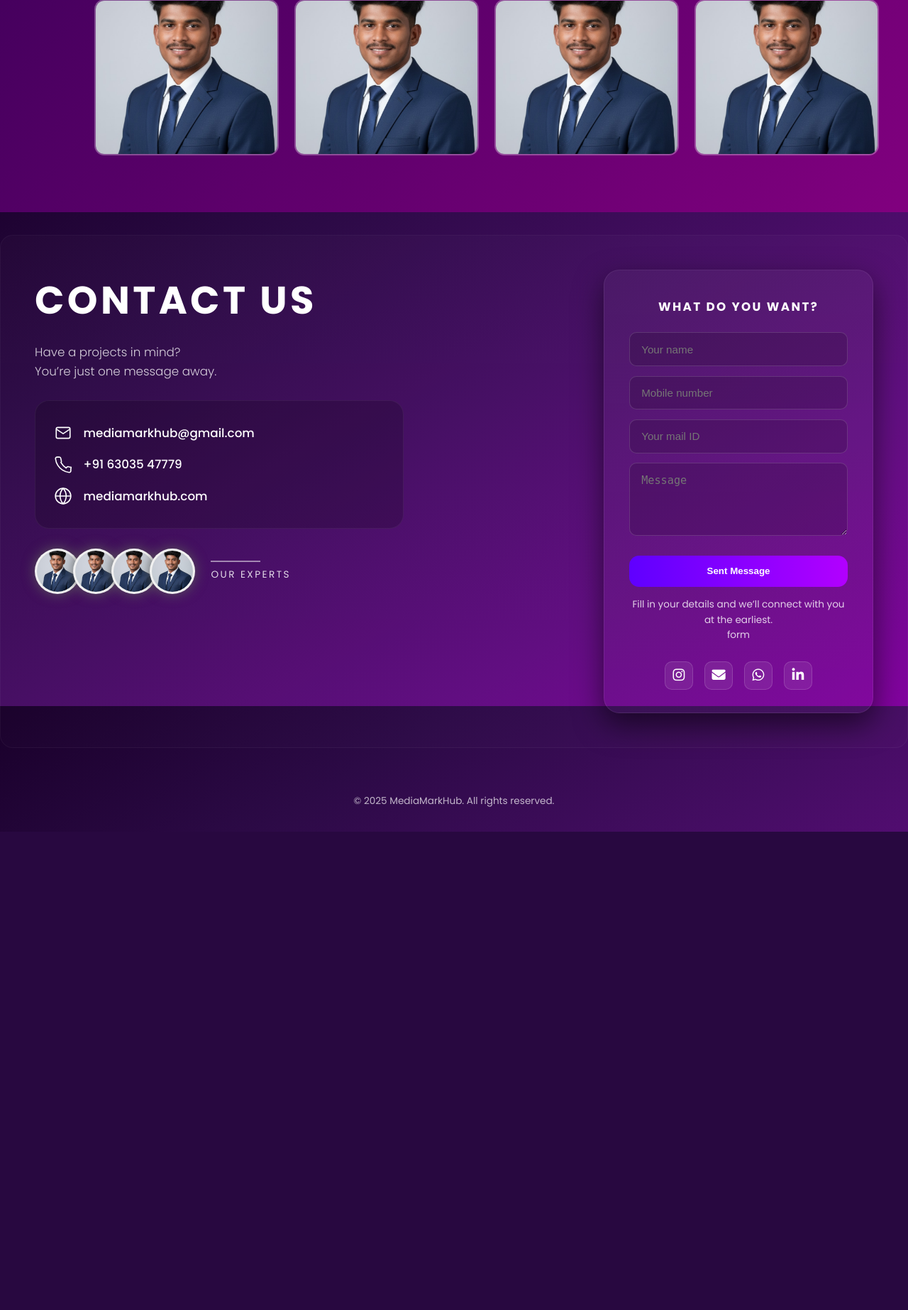
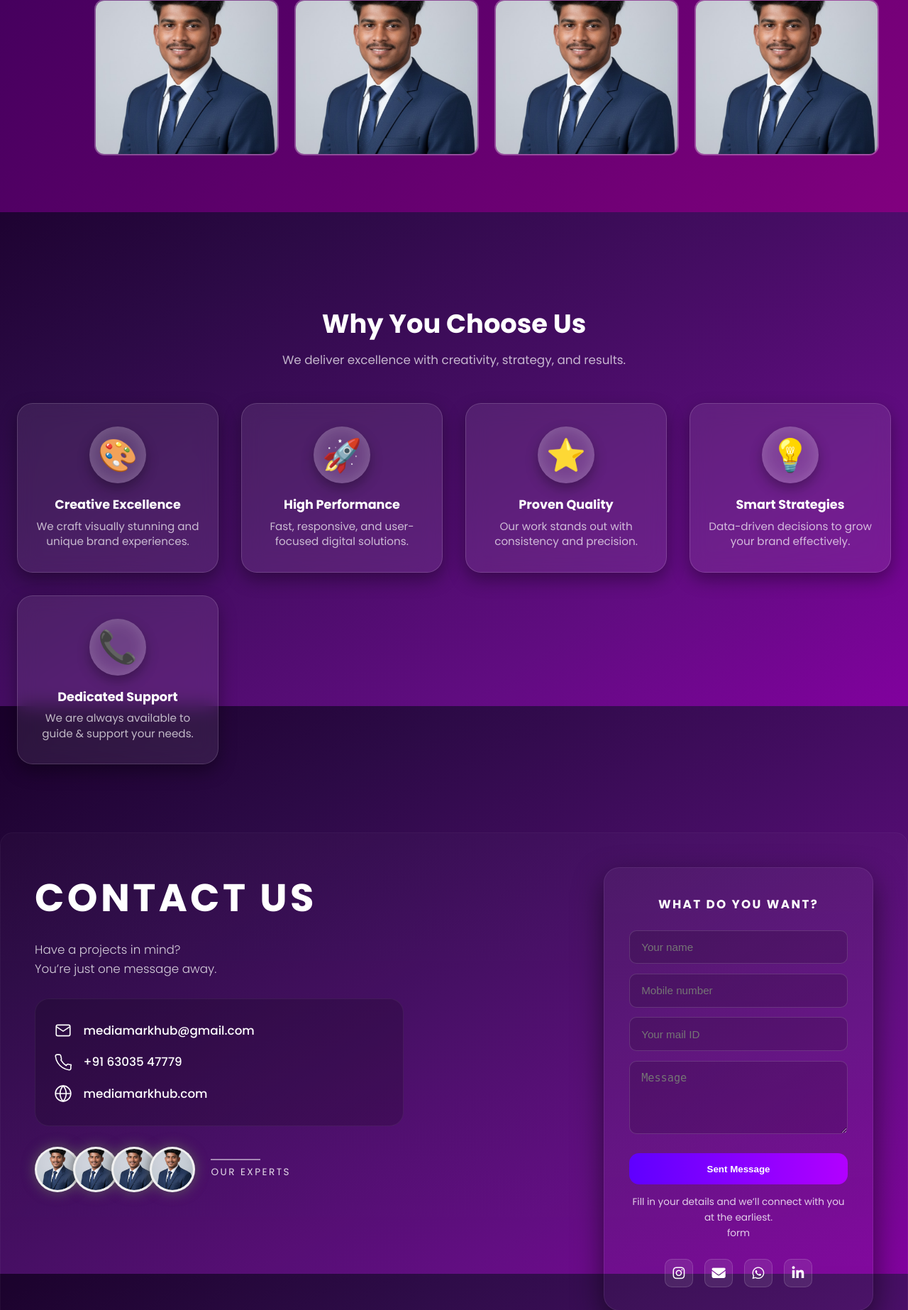
Before and after one commit to pavankalyan75699/MediaMarkHubWebsiteDesign, a Django app: template main/templates/media.html in a window 1280 px wide. Shown: the part 3805-5651 px from the top of the page at 71% size. Before the commit the page ends 4977 px from the top, so only its background shows below. Run offline with Django 5.2, Linux system fonts and the light colour scheme; the template is opened without the code that fills it, so the values that code supplies are empty.

Commit message:
adding the Why you choose us e section

```diff
--- a/main/static/css/media.css
+++ b/main/static/css/media.css
@@ -1002,3 +1002,83 @@ body{
 .expert-card:hover .overlay {
     bottom: 0;
 }
+/* ---------- WHY YOU CHOOSE US ---------- */
+.why-us{
+  padding: 4rem 1.5rem;
+  text-align: center;
+  margin-top: 4rem;
+}
+
+.section-title{
+  font-size: 2.3rem;
+  font-weight: 700;
+}
+
+.section-subtitle{
+  margin-top: .5rem;
+  font-size: 1.05rem;
+  color: var(--text-muted);
+}
+
+.why-grid{
+  display: grid;
+  grid-template-columns: repeat(auto-fit, minmax(230px, 1fr));
+  gap: 2rem;
+  margin-top: 3rem;
+}
+
+.why-card{
+  padding: 2rem 1.6rem;
+  border-radius: 22px;
+  backdrop-filter: blur(14px);
+  background: rgba(255,255,255,0.08);
+  border: 1px solid rgba(255,255,255,0.15);
+  box-shadow: 0 10px 25px rgba(0,0,0,0.35);
+  animation: fadeUp 1s ease forwards;
+  opacity: 0;
+}
+
+.why-card:nth-child(1){ animation-delay: .1s; }
+.why-card:nth-child(2){ animation-delay: .2s; }
+.why-card:nth-child(3){ animation-delay: .3s; }
+.why-card:nth-child(4){ animation-delay: .4s; }
+.why-card:nth-child(5){ animation-delay: .5s; }
+
+.why-icon{
+  font-size: 2.8rem;
+  width: 80px;
+  height: 80px;
+  border-radius: 50%;
+  margin: 0 auto 1rem;
+  display: flex;
+  align-items: center;
+  justify-content: center;
+  background: rgba(255,255,255,0.15);
+  box-shadow: inset 0 0 25px rgba(255,255,255,0.2),
+              0 8px 18px rgba(0,0,0,0.3);
+}
+
+/* Text */
+.why-card h4{
+  font-size: 1.1rem;
+  font-weight: 700;
+  margin-bottom: .35rem;
+}
+
+.why-card p{
+  color: var(--text-muted);
+  font-size: .95rem;
+  line-height: 1.4;
+}
+
+/* Animation */
+@keyframes fadeUp {
+  0%{
+    opacity: 0;
+    transform: translateY(25px);
+  }
+  100%{
+    opacity: 1;
+    transform: translateY(0);
+  }
+}
--- a/main/templates/media.html
+++ b/main/templates/media.html
@@ -346,6 +346,45 @@ By blending technology, creativity, and strategy, we aim to create experiences t
     </div>
 </div>
 
+<!-- WHY YOU CHOOSE US -->
+<section id="why-us" class="why-us">
+  <h2 class="section-title">Why You Choose Us</h2>
+  <p class="section-subtitle">We deliver excellence with creativity, strategy, and results.</p>
+
+  <div class="why-grid">
+
+    <div class="why-card">
+      <div class="why-icon">🎨</div>
+      <h4>Creative Excellence</h4>
+      <p>We craft visually stunning and unique brand experiences.</p>
+    </div>
+
+    <div class="why-card">
+      <div class="why-icon">🚀</div>
+      <h4>High Performance</h4>
+      <p>Fast, responsive, and user-focused digital solutions.</p>
+    </div>
+
+    <div class="why-card">
+      <div class="why-icon">⭐</div>
+      <h4>Proven Quality</h4>
+      <p>Our work stands out with consistency and precision.</p>
+    </div>
+
+    <div class="why-card">
+      <div class="why-icon">💡</div>
+      <h4>Smart Strategies</h4>
+      <p>Data-driven decisions to grow your brand effectively.</p>
+    </div>
+
+    <div class="why-card">
+      <div class="why-icon">📞</div>
+      <h4>Dedicated Support</h4>
+      <p>We are always available to guide & support your needs.</p>
+    </div>
+
+  </div>
+</section>
 
     <!-- CONTACT US -->
     <section id="contact" class="contact">
```
